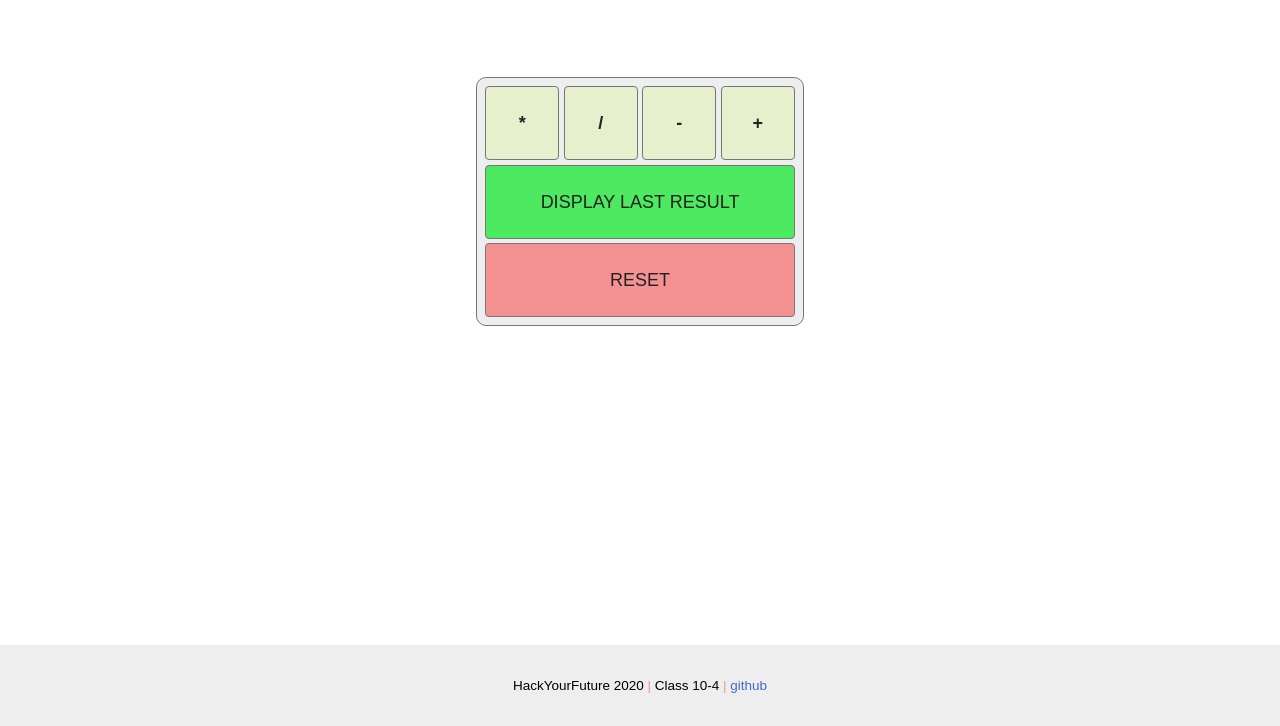
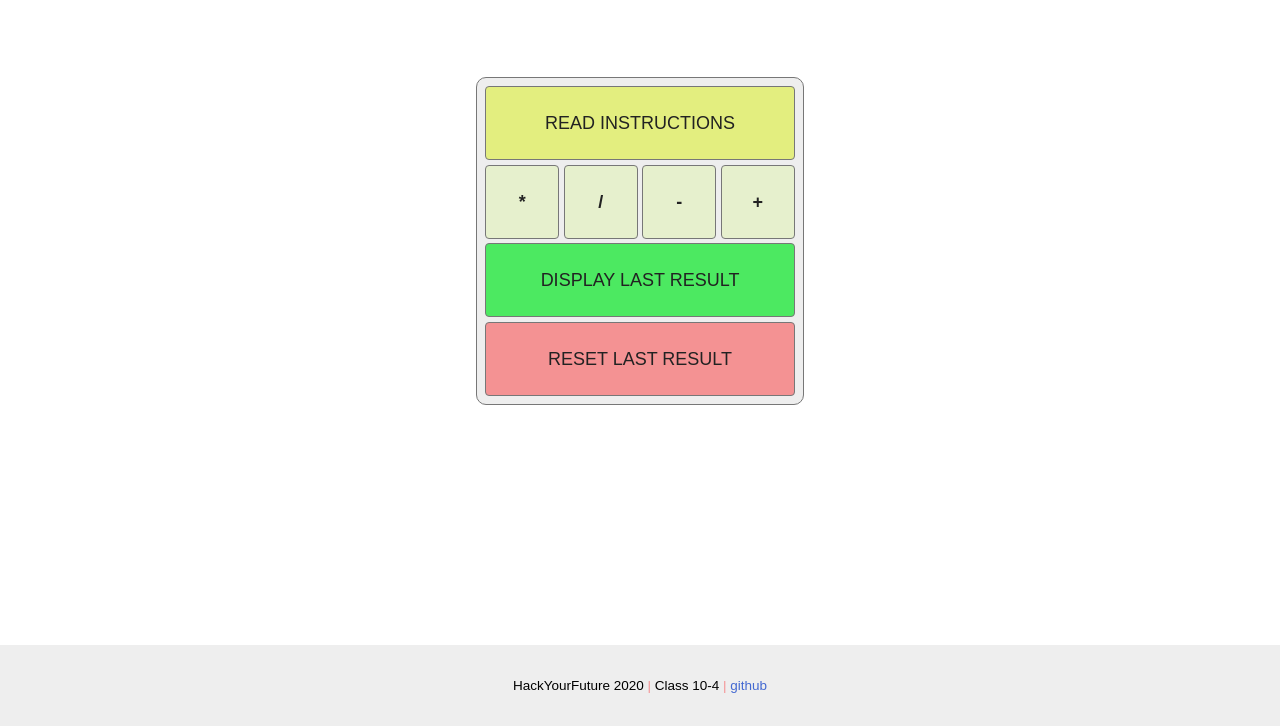
Before and after one commit to gelilaa/prompt-alert-calculate, a plain HTML site: page index.html in a window 1280 px wide. Shown: the part 96-822 px from the top of the page. Drawn offline with Linux system fonts and the light colour scheme.

Commit message:
add instructions Closes #2

```diff
--- a/index.html
+++ b/index.html
@@ -33,13 +33,13 @@
         <main>
             <div class="wrapper">
                 <div class="calc_body">
-
+                    <div class="instruction" onclick="instructionsHandler()">Read Instructions</div>
                     <div class="action" onclick="multiplyHandler()">*</div>
                     <div class="action" onclick="divideHandler()">/</div>
                     <div class="action" onclick="subtractHandler()">-</div>
                     <div class="action" onclick="addHandler()">+</div>
                     <div class="result" id="display" onclick="displayLastResultHandler()">Display last result</div>
-                    <div class="result" id="cancel" onclick="resetLastResultHandler()">Reset</div>
+                    <div class="result" id="cancel" onclick="resetLastResultHandler()">Reset last result</div>
 
                 </div>
             </div>
--- a/style.css
+++ b/style.css
@@ -57,19 +57,29 @@ main {
 }
 
 .result,
-.action {
+.action,
+.instruction {
     height: 4em;
     line-height: 4em;
     border-radius: 4px;
     text-align: center;
 }
 
-.result {
+.result,
+.instruction {
     grid-column-start: 1;
     grid-column-end: span 4;
     background: #f49293;
     font-weight: normal;
     text-transform: uppercase;
+}
+
+.instruction {
+    background: #e3ee7f
+}
+
+.instruction:hover {
+    background: #eecd38;
 }
 
 #display {
```
